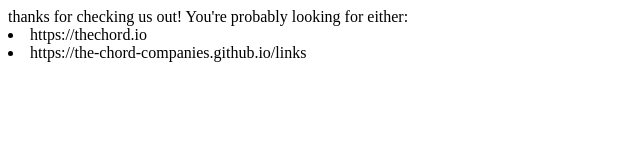
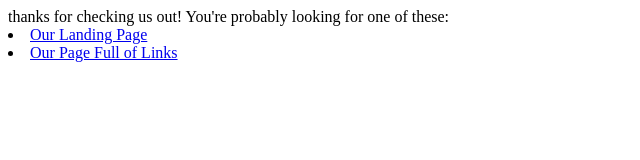
Before and after one commit to surf-search/surf-search.github.io, a plain HTML site: page index.html in a window 1280 px wide. Shown: the whole page, without its empty margins (0-640 px from the left). Drawn offline with Linux system fonts and the light colour scheme.

Commit message:
add link on accidental re-direct

```diff
--- a/index.html
+++ b/index.html
@@ -1,3 +1,3 @@
-thanks for checking us out! You're probably looking for either:
-<li>https://thechord.io</li>
-<li>https://the-chord-companies.github.io/links</li>
+thanks for checking us out! You're probably looking for one of these:
+<li><a href="https://thechord.io">Our Landing Page</a></li>
+<li><a href="https://the-chord-companies.github.io/links">Our Page Full of Links</a></li>
```
